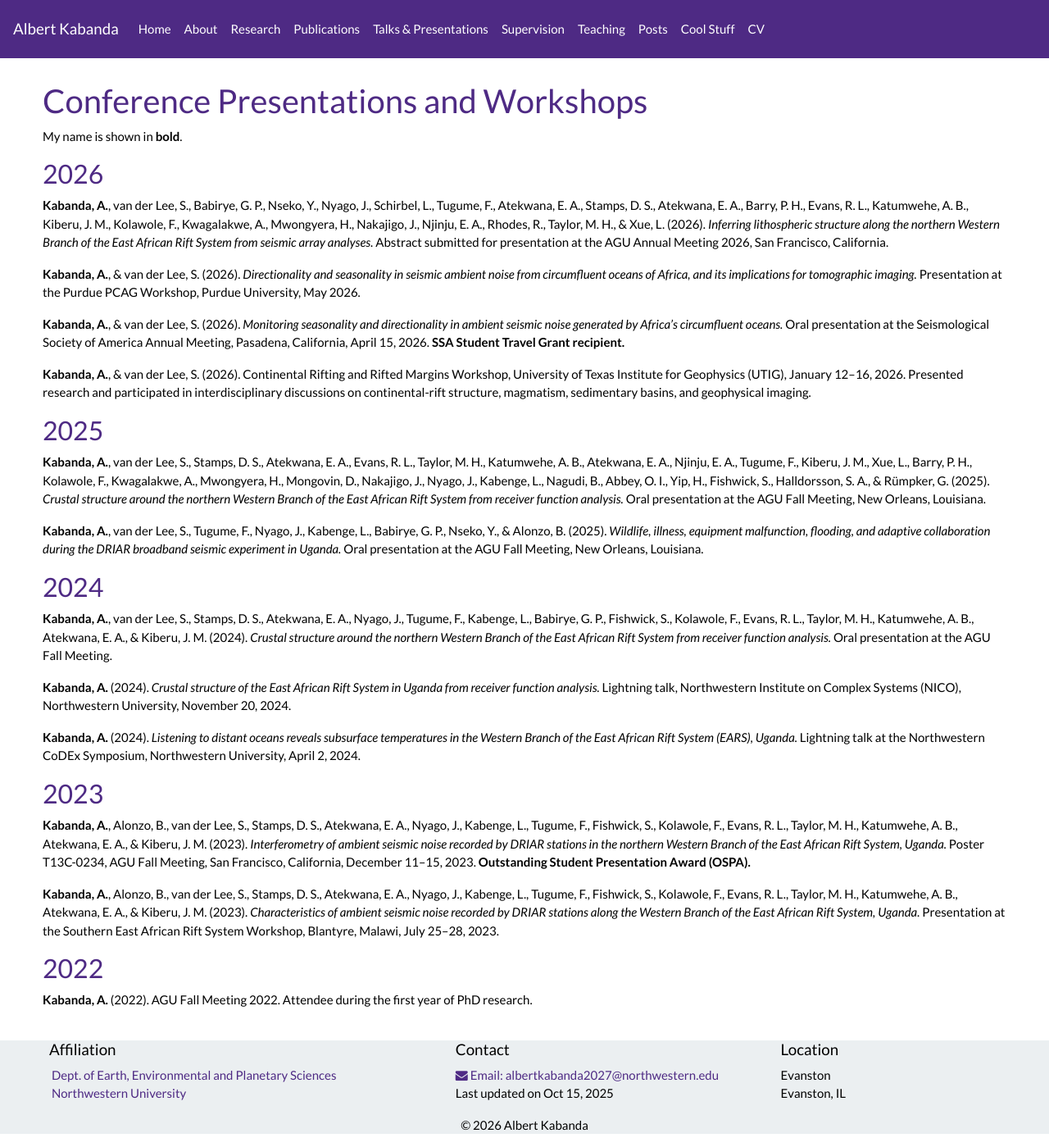
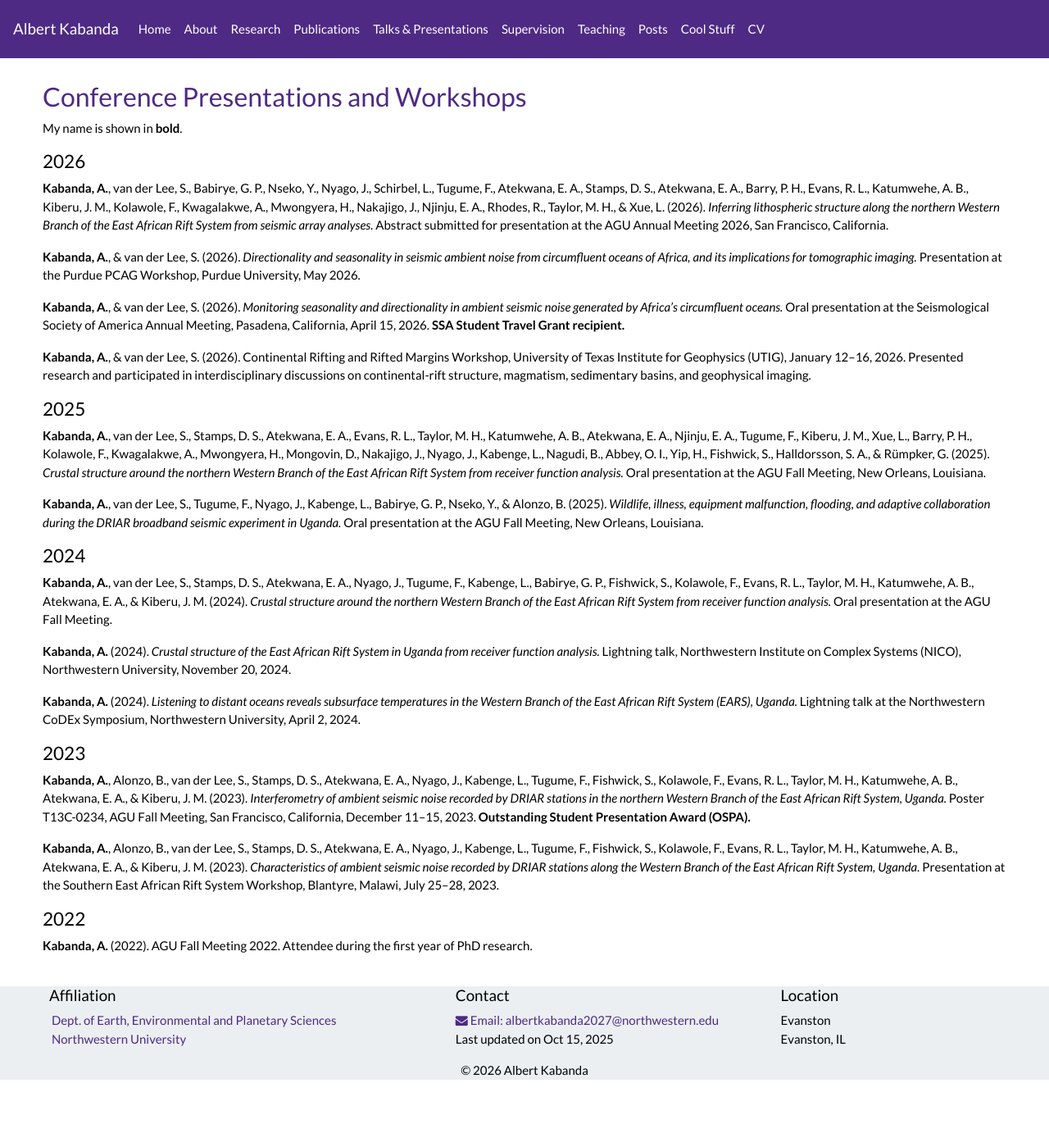
Before and after one commit to albertkabanda/albertkabanda.github.io, a Jekyll site: the page built from _pages/talks.md, in a window 1280 px wide and 1399 px high. Shown: the whole window at 82% size. Built offline with Jekyll 4.4.1, drawn with Linux system fonts in a browser that asks for light colours; nearby versions of some CDN libraries; a style sheet for code colours, icons or effects is not loaded.

```diff
--- a/_pages/talks.md
+++ b/_pages/talks.md
@@ -3,11 +3,11 @@ layout: page
 permalink: /Talks/
 ---
 
-## Conference Presentations and Workshops
+### Conference Presentations and Workshops
 
 My name is shown in **bold**.
 
-### 2026
+#### 2026
 
 **Kabanda, A.**, van der Lee, S., Babirye, G. P., Nseko, Y., Nyago, J., Schirbel, L., Tugume, F., Atekwana, E. A., Stamps, D. S., Atekwana, E. A., Barry, P. H., Evans, R. L., Katumwehe, A. B., Kiberu, J. M., Kolawole, F., Kwagalakwe, A., Mwongyera, H., Nakajigo, J., Njinju, E. A., Rhodes, R., Taylor, M. H., & Xue, L. (2026). *Inferring lithospheric structure along the northern Western Branch of the East African Rift System from seismic array analyses.* Abstract submitted for presentation at the AGU Annual Meeting 2026, San Francisco, California.
 
@@ -17,13 +17,13 @@ My name is shown in **bold**.
 
 **Kabanda, A.**, & van der Lee, S. (2026). Continental Rifting and Rifted Margins Workshop, University of Texas Institute for Geophysics (UTIG), January 12–16, 2026. Presented research and participated in interdisciplinary discussions on continental-rift structure, magmatism, sedimentary basins, and geophysical imaging.
 
-### 2025
+#### 2025
 
 **Kabanda, A.**, van der Lee, S., Stamps, D. S., Atekwana, E. A., Evans, R. L., Taylor, M. H., Katumwehe, A. B., Atekwana, E. A., Njinju, E. A., Tugume, F., Kiberu, J. M., Xue, L., Barry, P. H., Kolawole, F., Kwagalakwe, A., Mwongyera, H., Mongovin, D., Nakajigo, J., Nyago, J., Kabenge, L., Nagudi, B., Abbey, O. I., Yip, H., Fishwick, S., Halldorsson, S. A., & Rümpker, G. (2025). *Crustal structure around the northern Western Branch of the East African Rift System from receiver function analysis.* Oral presentation at the AGU Fall Meeting, New Orleans, Louisiana.
 
 **Kabanda, A.**, van der Lee, S., Tugume, F., Nyago, J., Kabenge, L., Babirye, G. P., Nseko, Y., & Alonzo, B. (2025). *Wildlife, illness, equipment malfunction, flooding, and adaptive collaboration during the DRIAR broadband seismic experiment in Uganda.* Oral presentation at the AGU Fall Meeting, New Orleans, Louisiana.
 
-### 2024
+#### 2024
 
 **Kabanda, A.**, van der Lee, S., Stamps, D. S., Atekwana, E. A., Nyago, J., Tugume, F., Kabenge, L., Babirye, G. P., Fishwick, S., Kolawole, F., Evans, R. L., Taylor, M. H., Katumwehe, A. B., Atekwana, E. A., & Kiberu, J. M. (2024). *Crustal structure around the northern Western Branch of the East African Rift System from receiver function analysis.* Oral presentation at the AGU Fall Meeting.
 
@@ -31,12 +31,12 @@ My name is shown in **bold**.
 
 **Kabanda, A.** (2024). *Listening to distant oceans reveals subsurface temperatures in the Western Branch of the East African Rift System (EARS), Uganda.* Lightning talk at the Northwestern CoDEx Symposium, Northwestern University, April 2, 2024.
 
-### 2023
+#### 2023
 
 **Kabanda, A.**, Alonzo, B., van der Lee, S., Stamps, D. S., Atekwana, E. A., Nyago, J., Kabenge, L., Tugume, F., Fishwick, S., Kolawole, F., Evans, R. L., Taylor, M. H., Katumwehe, A. B., Atekwana, E. A., & Kiberu, J. M. (2023). *Interferometry of ambient seismic noise recorded by DRIAR stations in the northern Western Branch of the East African Rift System, Uganda.* Poster T13C-0234, AGU Fall Meeting, San Francisco, California, December 11–15, 2023. **Outstanding Student Presentation Award (OSPA).**
 
 **Kabanda, A.**, Alonzo, B., van der Lee, S., Stamps, D. S., Atekwana, E. A., Nyago, J., Kabenge, L., Tugume, F., Fishwick, S., Kolawole, F., Evans, R. L., Taylor, M. H., Katumwehe, A. B., Atekwana, E. A., & Kiberu, J. M. (2023). *Characteristics of ambient seismic noise recorded by DRIAR stations along the Western Branch of the East African Rift System, Uganda.* Presentation at the Southern East African Rift System Workshop, Blantyre, Malawi, July 25–28, 2023.
 
-### 2022
+#### 2022
 
 **Kabanda, A.** (2022). AGU Fall Meeting 2022. Attendee during the first year of PhD research.
```
